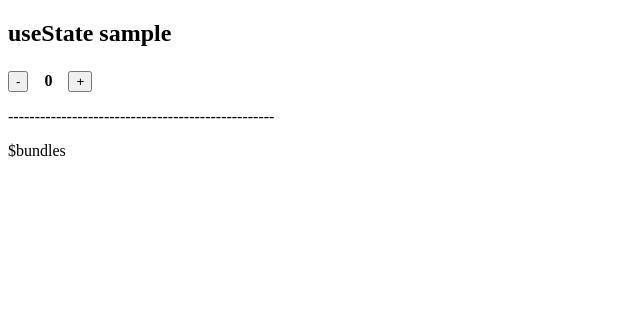
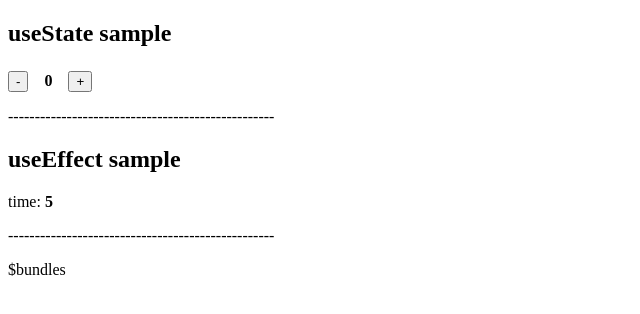
Before and after one commit to konbu310/hooks-and-fusebox, a React app: page / in a window 1280 px wide. Shown: the top 314 px of the page, without its empty margins (0-640 px from the left). Built offline with nearby package versions, Linux system fonts and the light colour scheme.

Commit message:
add UseEffectSample

```diff
--- /dev/null
+++ b/src/components/UseEffectSample.tsx
@@ -0,0 +1,27 @@
+import * as React from "react";
+import { FC } from "react";
+import { Horizon } from "./Horizon";
+
+const { useState, useEffect } = React;
+
+// Like ComponentDidMout()
+export const UseEffectSample: FC<{}> = () => {
+  const [count, setCount] = useState(0);
+
+  useEffect(() => {
+    const timerId = setTimeout(() => {
+      setCount(count => count + 1);
+    }, 1000);
+    return () => clearTimeout(timerId);
+  }, [count]);
+
+  return (
+    <div>
+      <h2>useEffect sample</h2>
+      <p>
+        time: <b>{count}</b>
+      </p>
+      <Horizon />
+    </div>
+  );
+};
--- a/src/index.tsx
+++ b/src/index.tsx
@@ -1,10 +1,12 @@
 import * as React from "react";
 import * as ReactDOM from "react-dom";
 import { UseStateSample } from "./components/UseStateSample";
+import { UseEffectSample } from "./components/UseEffectSample";
 
 ReactDOM.render(
   <div>
     <UseStateSample />
+    <UseEffectSample />
   </div>,
   document.getElementById("root")
 );
```
